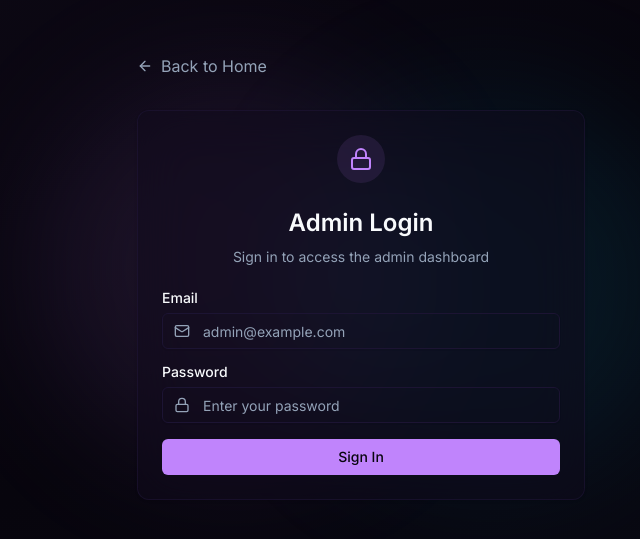
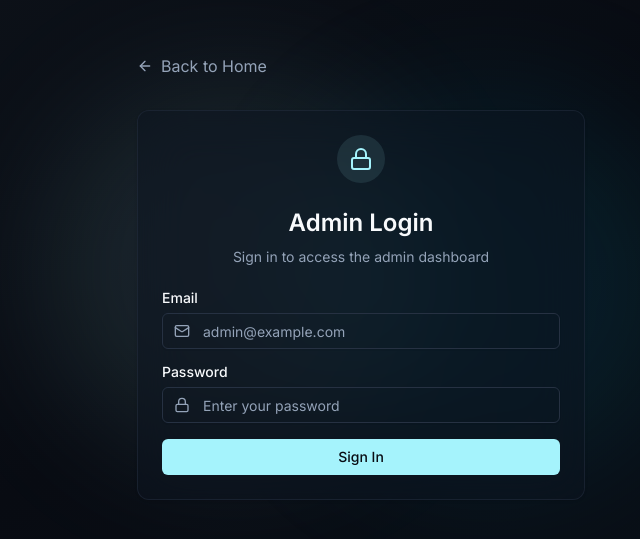
Before and after one commit to HANIDEVINF/portfolio, a Next.js app: page /auth/login in a window 1280 px wide. Shown: the part 123-662 px from the top of the page, without its empty margins (279-919 px from the left). Built offline with nearby package versions, Linux system fonts and the light colour scheme.

Commit message:
Refine global palette, focus states, grid and motion preferences

```diff
--- a/app/globals.css
+++ b/app/globals.css
@@ -1,156 +1,56 @@
-@import 'tailwindcss';
-@import 'tw-animate-css';
-
-/* Custom animations for stunning visual effects */
-@keyframes gradient-x {
-  0%, 100% {
-    background-size: 200% 200%;
-    background-position: left center;
-  }
-  50% {
-    background-size: 200% 200%;
-    background-position: right center;
-  }
-}
-
-@keyframes spin-slow {
-  from {
-    transform: rotate(0deg);
-  }
-  to {
-    transform: rotate(360deg);
-  }
-}
-
-@keyframes float {
-  0%, 100% {
-    transform: translateY(0px);
-  }
-  50% {
-    transform: translateY(-16px);
-  }
-}
-
-@keyframes pulse-glow {
-  0%, 100% {
-    opacity: 0.8;
-    filter: brightness(1);
-  }
-  50% {
-    opacity: 1;
-    filter: brightness(1.25);
-  }
-}
-
-.animate-gradient-x {
-  animation: gradient-x 4s ease infinite;
-  background-size: 200% 200%;
-}
-
-.animate-spin-slow {
-  animation: spin-slow 22s linear infinite;
-}
-
-.animate-float {
-  animation: float 6s ease-in-out infinite;
-}
-
-.animate-pulse-glow {
-  animation: pulse-glow 2.5s ease-in-out infinite;
-}
-
-/* Glassmorphism effects */
-.glass {
-  background: rgba(18, 14, 30, 0.6);
-  backdrop-filter: blur(12px);
-  border: 1px solid rgba(168, 85, 247, 0.15);
-}
-
-.glass-dark {
-  background: rgba(9, 6, 18, 0.7);
-  backdrop-filter: blur(12px);
-  border: 1px solid rgba(255, 255, 255, 0.08);
-}
-
-/* Enhanced scrollbar */
-::-webkit-scrollbar {
-  width: 8px;
-}
-
-::-webkit-scrollbar-track {
-  background: #07050d;
-}
-
-::-webkit-scrollbar-thumb {
-  background: linear-gradient(to bottom, #a855f7, #ec4899);
-  border-radius: 4px;
-}
-
-::-webkit-scrollbar-thumb:hover {
-  background: linear-gradient(to bottom, #c084fc, #f472b6);
-}
-
-/* Selection text styling */
-::selection {
-  background: rgba(168, 85, 247, 0.35);
-  color: #ffffff;
-}
-
-/* Smooth scroll behavior */
-html {
-  scroll-behavior: smooth;
-}
+@import "tailwindcss";
+@import "tw-animate-css";
 
 @custom-variant dark (&:is(.dark *));
 
 :root {
-  --background: #07050d;
+  --background: #080b12;
   --foreground: #f8fafc;
-  --card: #100b1d;
+  --card: #0d1421;
   --card-foreground: #f8fafc;
-  --popover: #100b1d;
+  --popover: #0d1421;
   --popover-foreground: #f8fafc;
-  --primary: #c084fc;
-  --primary-foreground: #07050d;
-  --secondary: #1a132e;
+  --primary: #a5f3fc;
+  --primary-foreground: #080b12;
+  --secondary: #151c2b;
   --secondary-foreground: #f8fafc;
-  --muted: #18112b;
+  --muted: #141b29;
   --muted-foreground: #94a3b8;
-  --accent: #f472b6;
-  --accent-foreground: #07050d;
+  --accent: #a5f3fc;
+  --accent-foreground: #080b12;
   --destructive: #ef4444;
   --destructive-foreground: #ffffff;
-  --border: #23193d;
-  --input: #1c1433;
-  --ring: #a855f7;
-  --radius: 0.75rem;
+  --border: #263142;
+  --input: #263142;
+  --ring: #67e8f9;
+  --radius: 0.875rem;
 }
 
 .dark {
-  --background: #07050d;
+  --background: #080b12;
   --foreground: #f8fafc;
-  --card: #100b1d;
+  --card: #0d1421;
   --card-foreground: #f8fafc;
-  --popover: #100b1d;
+  --popover: #0d1421;
   --popover-foreground: #f8fafc;
-  --primary: #c084fc;
-  --primary-foreground: #07050d;
-  --secondary: #1a132e;
+  --primary: #a5f3fc;
+  --primary-foreground: #080b12;
+  --secondary: #151c2b;
   --secondary-foreground: #f8fafc;
-  --muted: #18112b;
+  --muted: #141b29;
   --muted-foreground: #94a3b8;
-  --accent: #f472b6;
-  --accent-foreground: #07050d;
+  --accent: #a5f3fc;
+  --accent-foreground: #080b12;
   --destructive: #ef4444;
   --destructive-foreground: #ffffff;
-  --border: #23193d;
-  --input: #1c1433;
-  --ring: #a855f7;
+  --border: #263142;
+  --input: #263142;
+  --ring: #67e8f9;
 }
 
 @theme inline {
-  --font-sans: 'Inter', system-ui, sans-serif;
-  --font-mono: 'JetBrains Mono', monospace;
+  --font-sans: var(--font-inter), system-ui, sans-serif;
+  --font-mono: var(--font-mono), ui-monospace, monospace;
   --color-background: var(--background);
   --color-foreground: var(--foreground);
   --color-card: var(--card);
@@ -176,7 +76,75 @@ html {
   * {
     @apply border-border outline-ring/50;
   }
+
+  html {
+    scroll-behavior: smooth;
+    scroll-padding-top: 6rem;
+    background: var(--background);
+  }
+
   body {
     @apply bg-background text-foreground;
+    min-height: 100%;
+    background: var(--background);
+    text-rendering: optimizeLegibility;
+    -webkit-font-smoothing: antialiased;
+  }
+
+  a,
+  button {
+    -webkit-tap-highlight-color: transparent;
+  }
+
+  :focus-visible {
+    outline: 2px solid rgba(165, 243, 252, 0.9);
+    outline-offset: 3px;
   }
 }
+
+::selection {
+  color: #ffffff;
+  background: rgba(103, 232, 249, 0.28);
+}
+
+::-webkit-scrollbar {
+  width: 8px;
+}
+
+::-webkit-scrollbar-track {
+  background: #080b12;
+}
+
+::-webkit-scrollbar-thumb {
+  border: 2px solid #080b12;
+  border-radius: 999px;
+  background: linear-gradient(180deg, #67e8f9, #a78bfa);
+}
+
+::-webkit-scrollbar-thumb:hover {
+  background: linear-gradient(180deg, #a5f3fc, #c4b5fd);
+}
+
+.hero-grid {
+  background-image:
+    linear-gradient(rgba(148, 163, 184, 0.055) 1px, transparent 1px),
+    linear-gradient(90deg, rgba(148, 163, 184, 0.055) 1px, transparent 1px);
+  background-size: 56px 56px;
+  -webkit-mask-image: linear-gradient(to bottom, black 0%, rgba(0, 0, 0, 0.65) 55%, transparent 100%);
+  mask-image: linear-gradient(to bottom, black 0%, rgba(0, 0, 0, 0.65) 55%, transparent 100%);
+}
+
+@media (prefers-reduced-motion: reduce) {
+  html {
+    scroll-behavior: auto;
+  }
+
+  *,
+  *::before,
+  *::after {
+    scroll-behavior: auto !important;
+    animation-duration: 0.01ms !important;
+    animation-iteration-count: 1 !important;
+    transition-duration: 0.01ms !important;
+  }
+}
```
